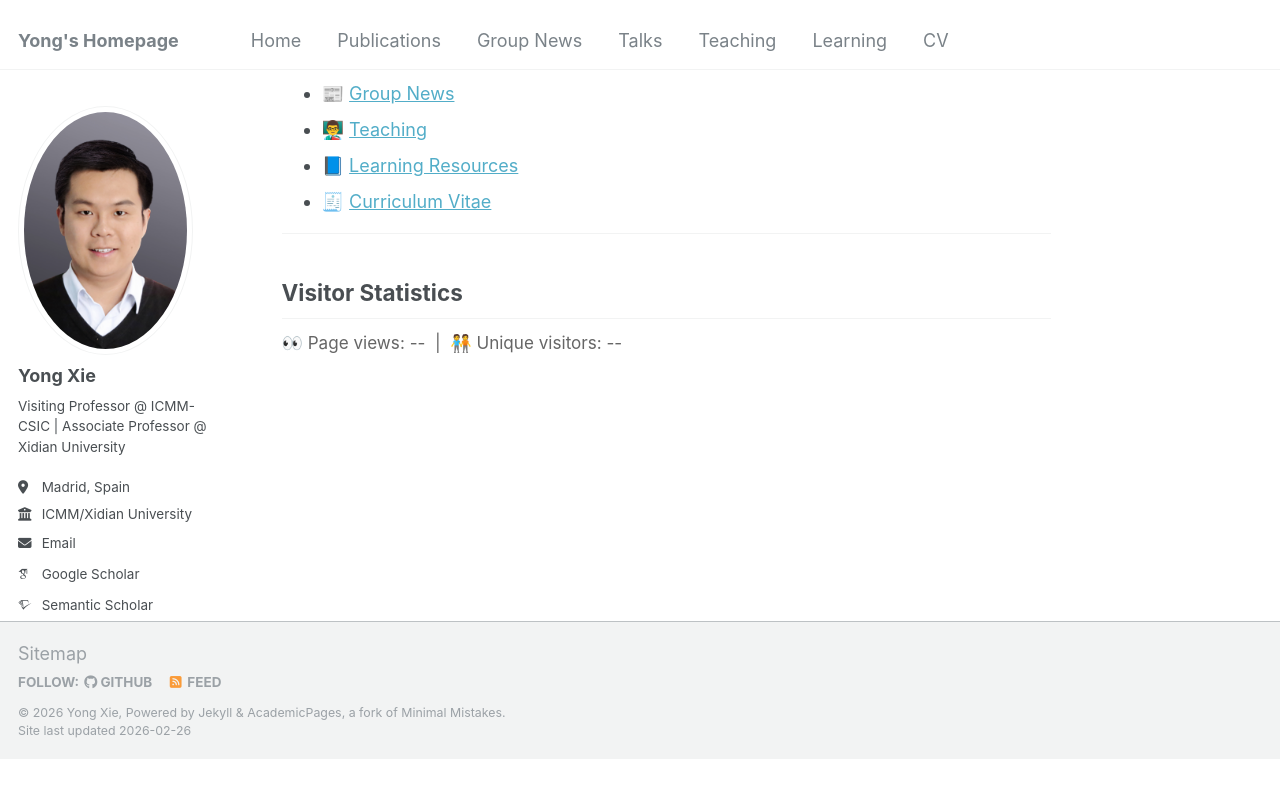
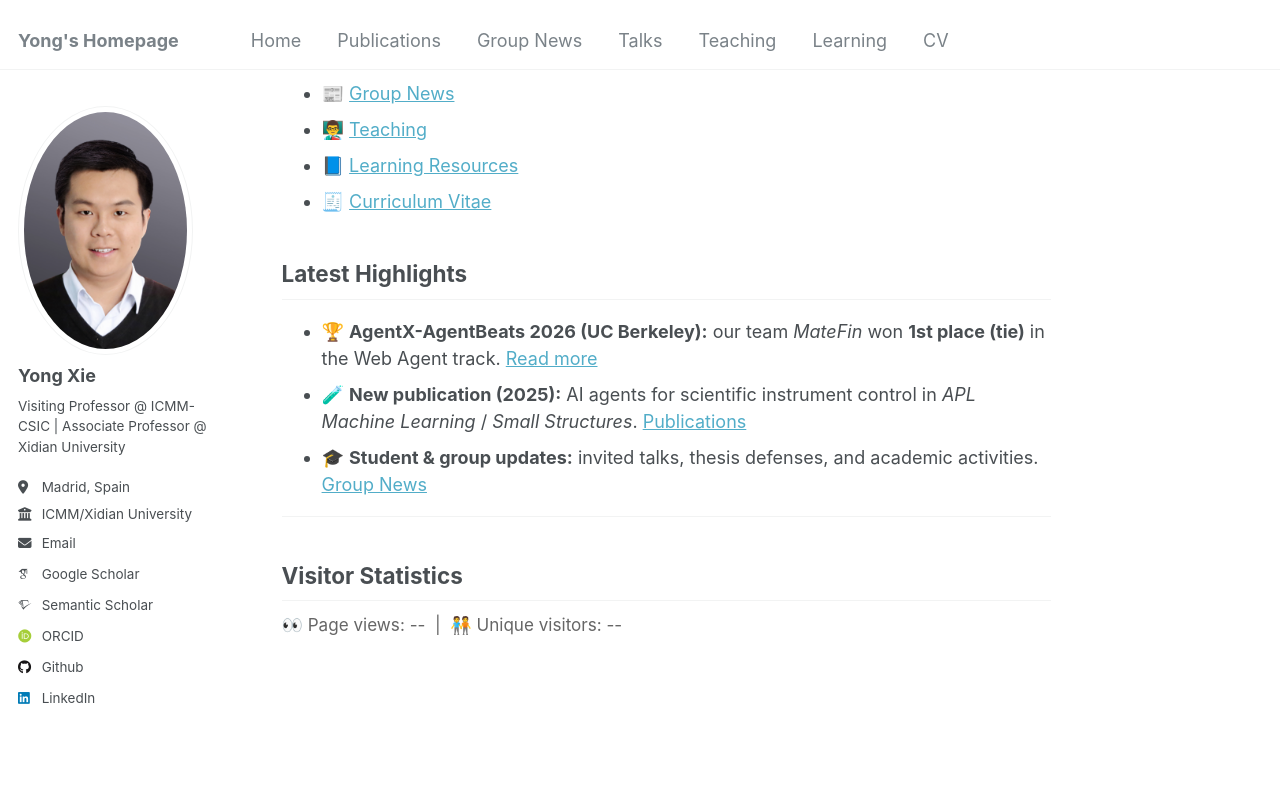
Before and after one commit to YongXie-ICMM/yongxie-icmm.github.io, a Jekyll site: the page built from _pages/about.md, in a window 1280 px wide and 900 px high, scrolled down 679 px. Shown: the top 798 px of the window. Built offline with Jekyll 4.4.1, drawn with Linux system fonts in a browser that asks for light colours; some web fonts are replaced; comment, search, counter and statistics services are not loaded; before the commit the page ends 1438 px from its top, so only the background shows below that.

Commit message:
Improve homepage highlights and fix group news image path

```diff
--- a/_pages/about.md
+++ b/_pages/about.md
@@ -28,13 +28,20 @@
 - 📘 [Learning Resources](/learning/)
 - 🧾 [Curriculum Vitae](/cv/)
 
+## Latest Highlights
+
+- 🏆 **AgentX-AgentBeats 2026 (UC Berkeley):** our team *MateFin* won **1st place (tie)** in the Web Agent track. [Read more](/group-news/)
+- 🧪 **New publication (2025):** AI agents for scientific instrument control in *APL Machine Learning* / *Small Structures*. [Publications](/publications/)
+- 🎓 **Student & group updates:** invited talks, thesis defenses, and academic activities. [Group News](/group-news/)
+
 ---
 
 ## Visitor Statistics
 
 <p style="font-size: 0.95em; color: #666;">
-  👀 Page views: <span id="busuanzi_value_page_pv">--</span> &nbsp;|&nbsp;
-  🧑‍🤝‍🧑 Unique visitors: <span id="busuanzi_value_page_uv">--</span>
+  <span id="busuanzi_container_page_pv">👀 Page views: <span id="busuanzi_value_page_pv">--</span></span>
+  &nbsp;|&nbsp;
+  <span id="busuanzi_container_page_uv">🧑‍🤝‍🧑 Unique visitors: <span id="busuanzi_value_page_uv">--</span></span>
 </p>
 
 <script async src="https://busuanzi.ibruce.info/busuanzi/2.3/busuanzi.pure.mini.js"></script>
```
Also changed, not shown: _pages/group-news.md (+1 -1 lines).
